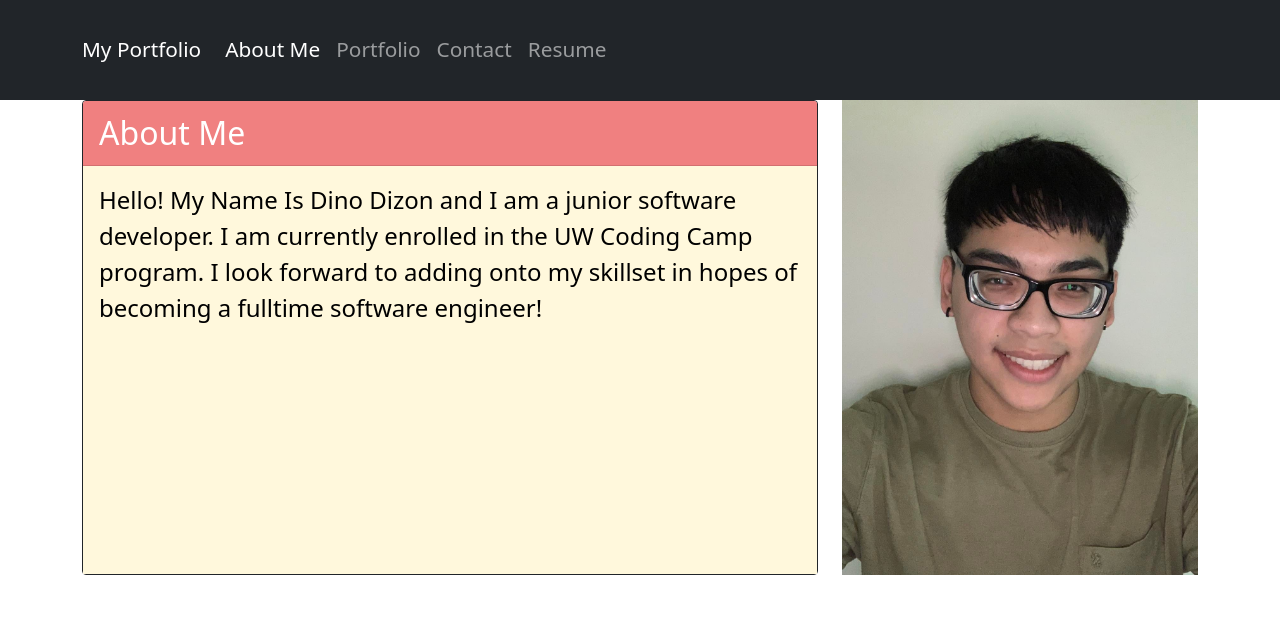
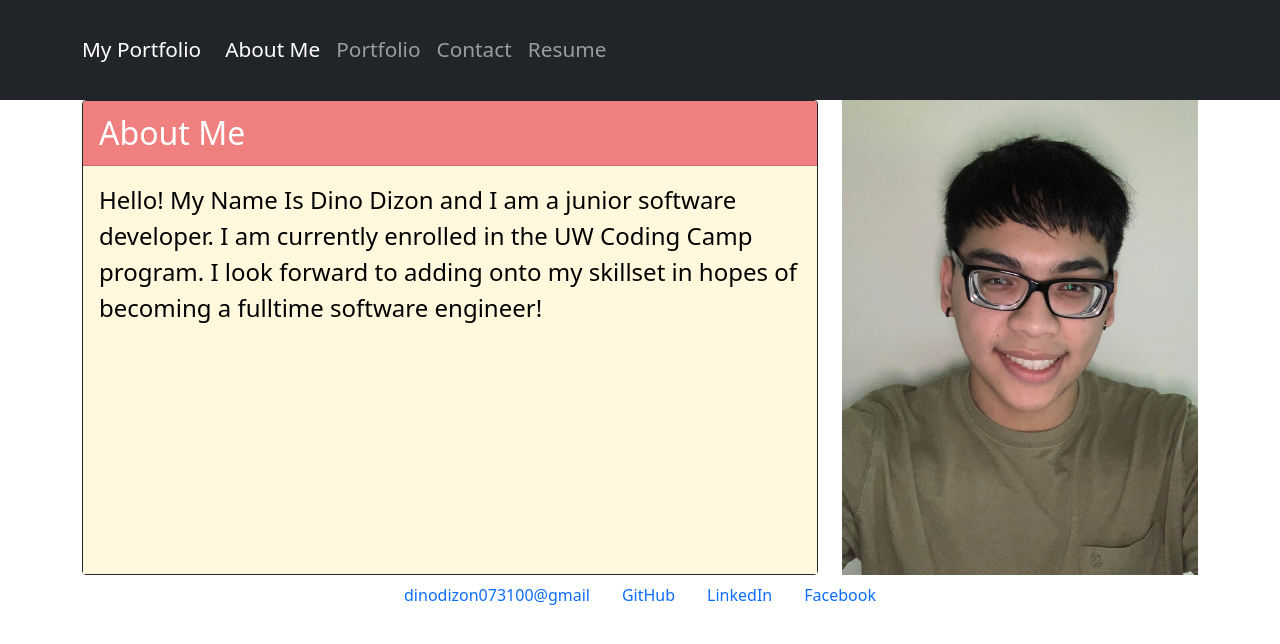
Before and after one commit to Pillifino/h20_reactPortfolio, a React (Create React App) app: page / in a window 1280 px wide. Shown: the top 644 px of the page. Built offline with nearby package versions, Linux system fonts and the light colour scheme.

Commit message:
footer links working (except email)

```diff
--- /dev/null
+++ b/src/Styles/Footer.css
@@ -0,0 +1,7 @@
+.navbar {
+    height: 100px;
+  }
+
+  .navbar a {
+    font-size: 1.3rem;
+  }
--- /dev/null
+++ b/src/components/Footer.js
@@ -0,0 +1,26 @@
+import Nav from "react-bootstrap/Nav";
+
+function Footer() {
+  return (
+    <>
+      <Nav className="justify-content-center" activeKey="/home">
+        <Nav.Item>
+          <Nav.Link href="/mailto:dinodizon073100@gmail.com">
+            dinodizon073100@gmail
+          </Nav.Link>
+        </Nav.Item>
+        <Nav.Item>
+          <Nav.Link href="https://github.com/Pillifino" eventKey="link-1">GitHub</Nav.Link>
+        </Nav.Item>
+        <Nav.Item>
+          <Nav.Link href="https://www.linkedin.com/in/bernarddinodizon?lipi=urn%3Ali%3Apage%3Ad_flagship3_profile_view_base_contact_details%3BKwE%2FoLloTbe8bsYKy8WLFQ%3D%3D" eventKey="link-2">LinkedIn</Nav.Link>
+        </Nav.Item>
+        <Nav.Item>
+          <Nav.Link href="https://www.facebook.com/profile.php?id=100004644075736" eventKey="link-3">Facebook</Nav.Link>
+        </Nav.Item>
+      </Nav>
+    </>
+  );
+}
+
+export default Footer;
--- a/src/components/PortfolioContainer.js
+++ b/src/components/PortfolioContainer.js
@@ -4,6 +4,7 @@ import About from './About';
 import Portfolio from './Portfolio'
 import Contact from './Contact'
 import Resume from './Resume'
+import Footer from './Footer'
 
 
 export default function PortfolioContainer() {
@@ -27,10 +28,9 @@ export default function PortfolioContainer() {
   console.log(currentPage);
   return (
     <div>
-      {/* // TODO: Add a comment describing what we are passing as props */}
       <NavTabs currentPage={currentPage} handlePageChange={handlePageChange} />
-      {/* // TODO: Add a comment explaining what is happening on the following line */}
       {renderPage()}
+      <Footer/>
     </div>
   );
 }
```
